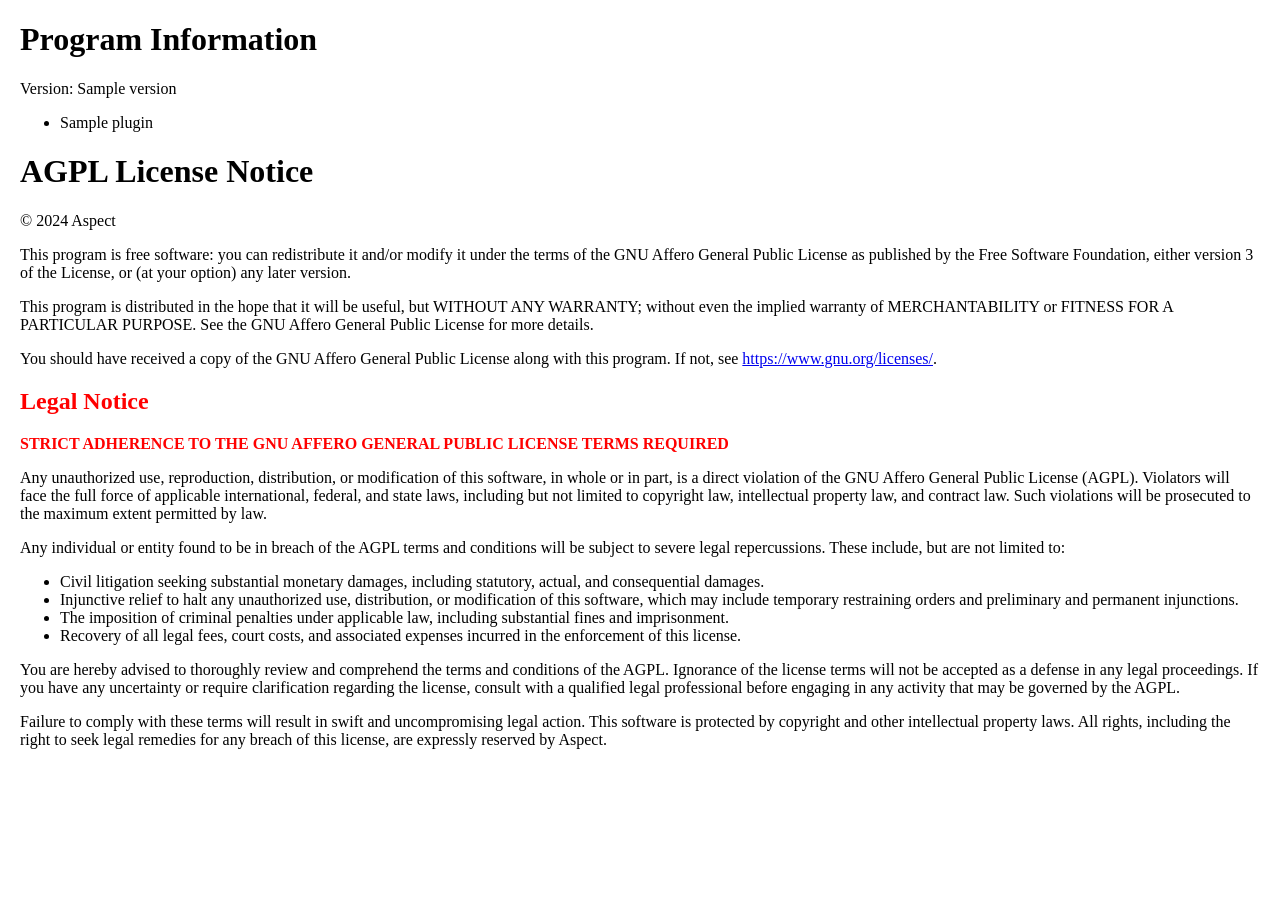
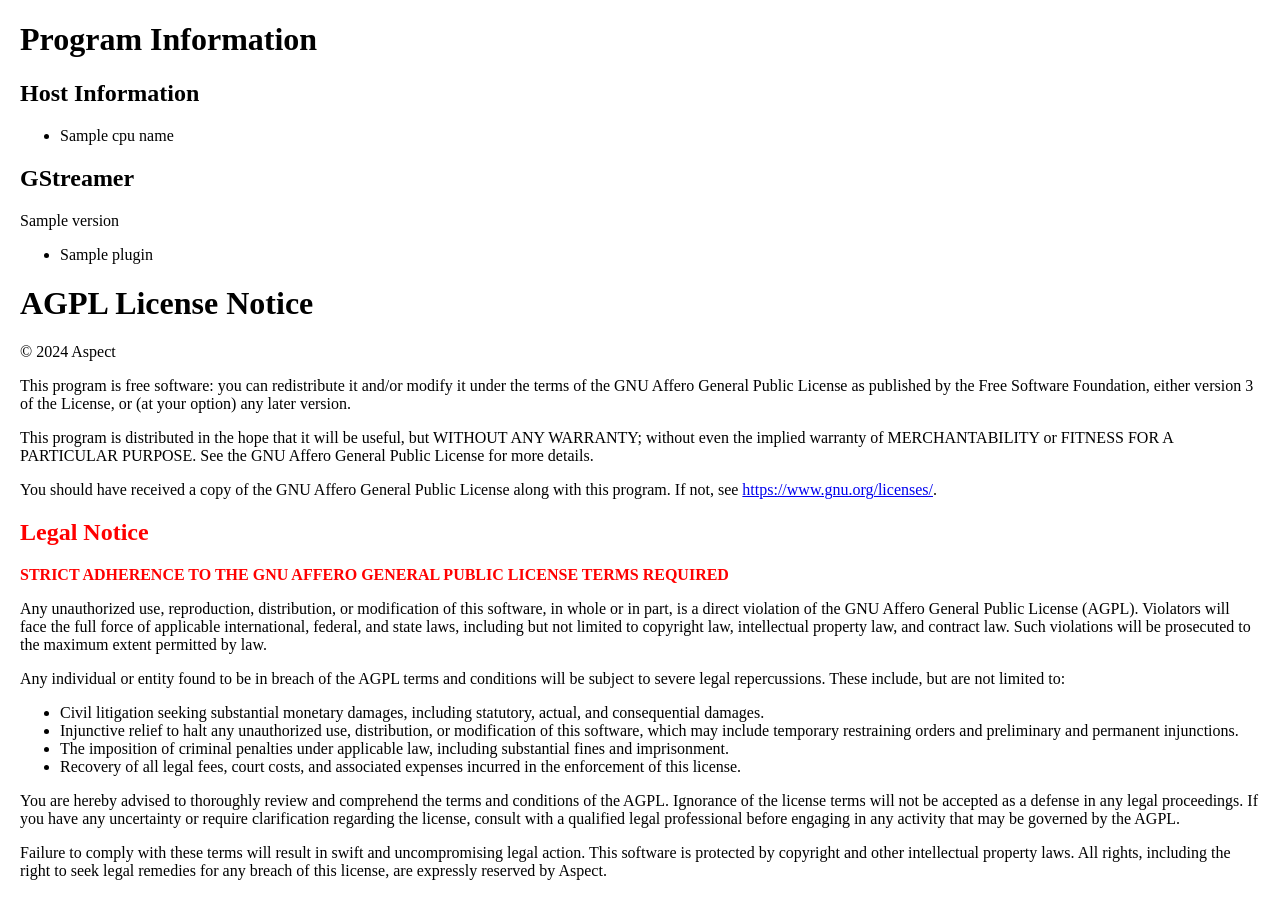
Before and after one commit to UE2020/tenebra, a Python web app: template templates/home.html in a window 1280 px wide. Before the commit the page ends 749 px from the top, so only its background shows below. Run offline with Jinja, Linux system fonts and the light colour scheme; the template is opened without the code that fills it: most values are stand-ins (such as "Sample title", 1, 10 or a date in 2020).

Commit message:
Add CPU info to template

```diff
--- a/Cargo.toml
+++ b/Cargo.toml
@@ -19,8 +19,9 @@
 lazy_static = "1.4.0"
 serde = "1.0.197"
 serde_json = "1.0.115"
+sysinfo = "0.30.13"
 tokio = { version = "1.37.0", features = ["full"] }
-tower-http = { version = "0.5.2", features =  [ "cors" ] }
+tower-http = { version = "0.5.2", features = ["cors"] }
 webrtc = "0.11.0"
 
 [target.'cfg(target_os = "linux")'.dependencies]
--- a/templates/home.html
+++ b/templates/home.html
@@ -21,7 +21,18 @@
     </head>
     <body>
         <h1>Program Information</h1>
-        <p>Version: {{ version }}</p>
+
+        <h2>Host Information</h2>
+
+        <ul>
+            {% for i in cpu_names %}
+            <li>{{ i }}</li>
+            {% endfor %}
+        </ul>
+
+        <h2>GStreamer</h2>
+
+        <p>{{ version }}</p>
 
         <ul class="gstlist">
             {% for i in plugins %}
```
Also changed, not shown: 2 other files.
